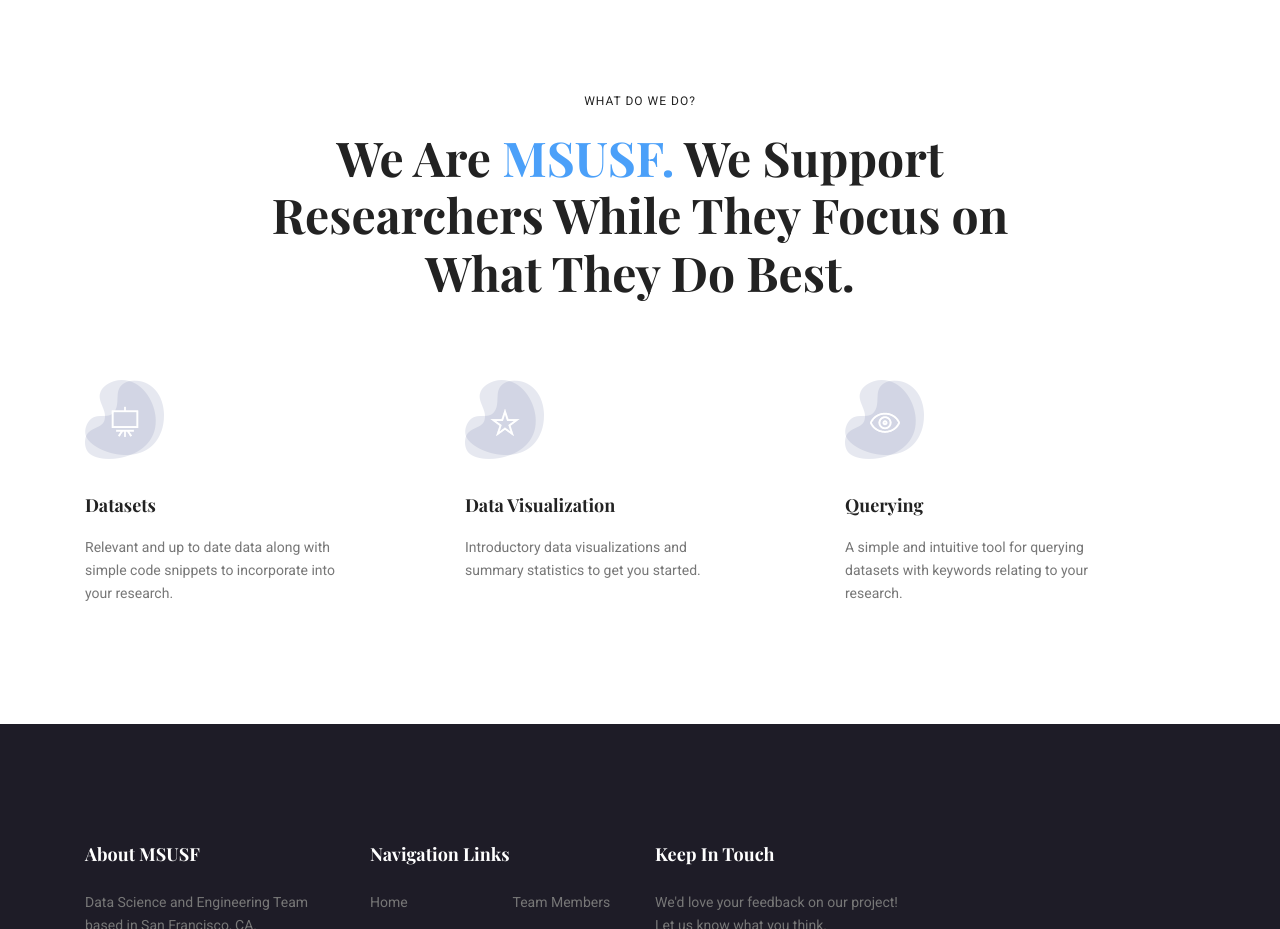
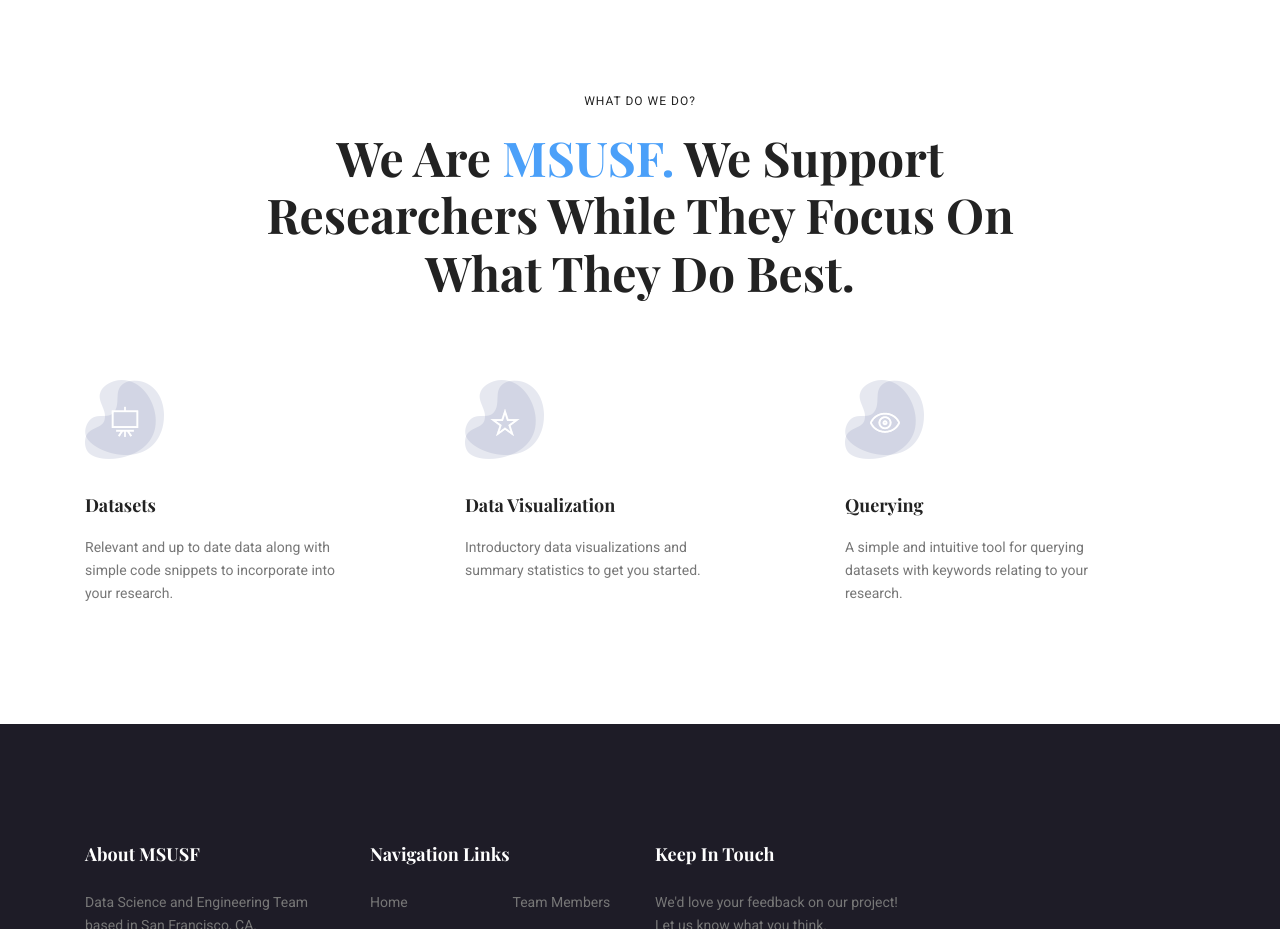
Before and after one commit to ebonnecab/USF-front-end, a plain HTML site: page client/app/index.html in a window 1280 px wide. Shown: the part 780-1709 px from the top of the page. Drawn offline with nearby package versions, Linux system fonts and the light colour scheme; a script that the page names is missing.

Commit message:
fixed typo

```diff
--- a/client/app/index.html
+++ b/client/app/index.html
@@ -132,7 +132,7 @@
 				<div class="col-lg-9 text-center">
 					<div class="section-title">
 						<p>What do we do?</p>
-						<h1>We Are <span>MSUSF.</span> We Support <br> Researchers While They Focus on What They Do Best.</h1>
+						<h1>We Are <span>MSUSF.</span> We Support <br> Researchers While They Focus On What They Do Best.</h1>
 					</div>
 				</div>
 			</div>
```
